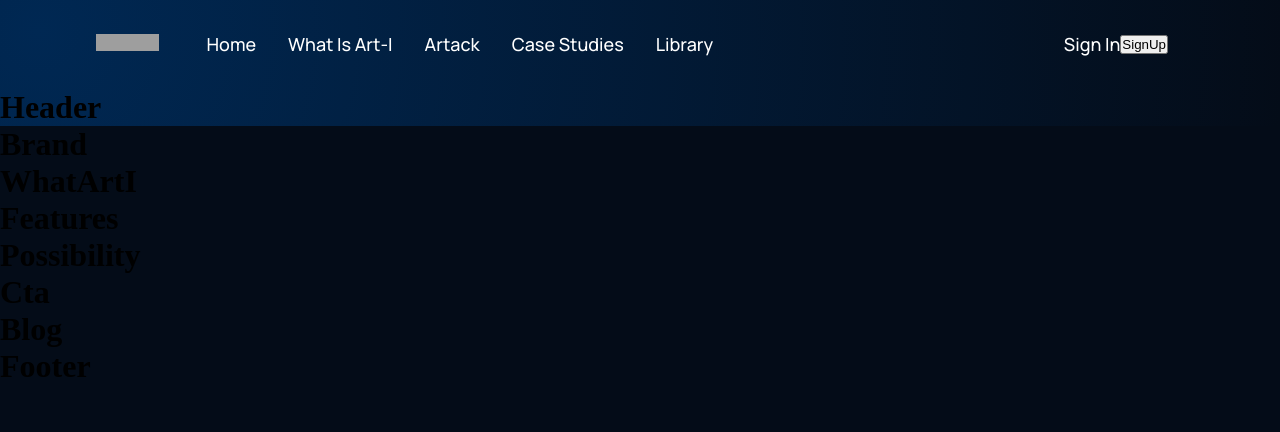
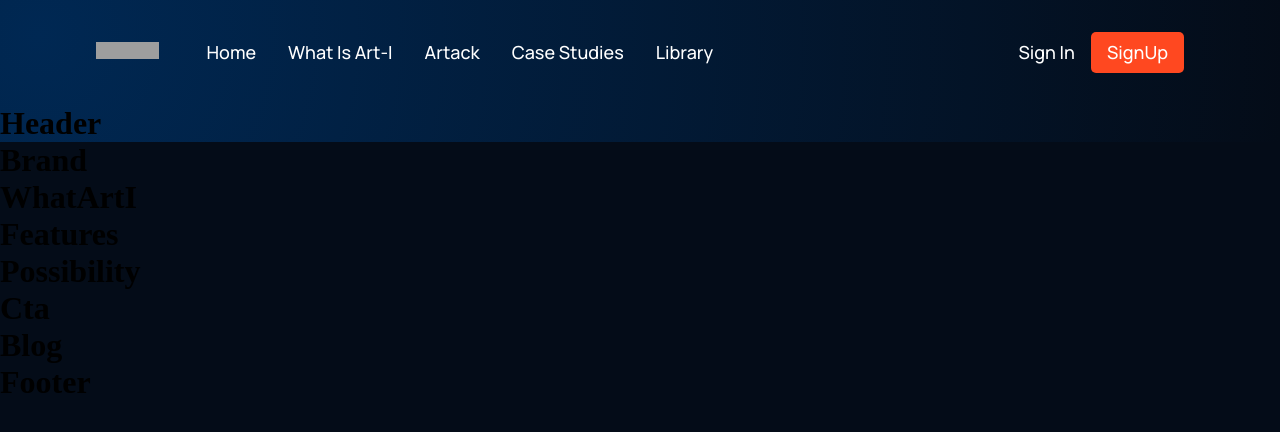
Before and after one commit to o-brayarn/art-i, a React (Create React App) app: page / in a window 1280 px wide. Shown: the top 432 px of the page. Built offline with nearby package versions, Linux system fonts and the light colour scheme; grey boxes are pictures that could not be loaded.

Commit message:
style the btns

```diff
--- a/src/components/navbar/navbar.css
+++ b/src/components/navbar/navbar.css
@@ -29,7 +29,7 @@
   align-items: center;
 }
 .ai__navbar-links_container p,
-.ai__navbar-sign,
+.ai__navbar-sign p,
 .ai__navbar-menu_container p {
   color: #fff;
   font-family: var(--font-family);
@@ -41,3 +41,20 @@
   margin: 0 1rem;
   cursor: pointer;
 }
+.ai__navbar-sign button,
+.ai__navbar-menu_container button {
+  padding: 0.5rem 1rem;
+  color: #fff;
+  left: 1153px;
+  top: 55px;
+  font-family: var(--font-family);
+  font-weight: 500;
+  font-size: 18px;
+  line-height: 25px;
+
+  background: #ff4820;
+  border-radius: 5px;
+  border: 0;
+  outline: none;
+  cursor: pointer;
+}
```
